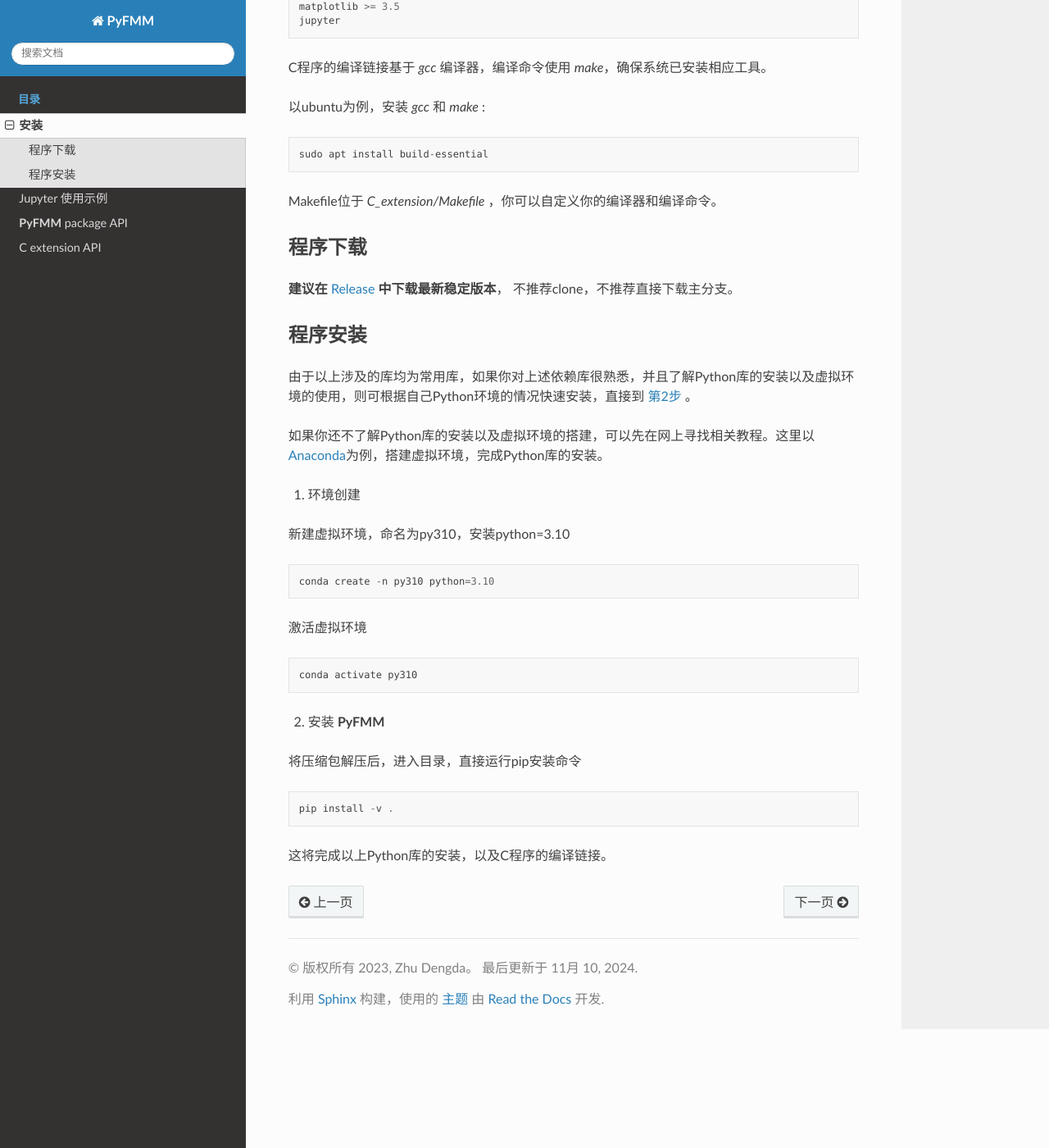
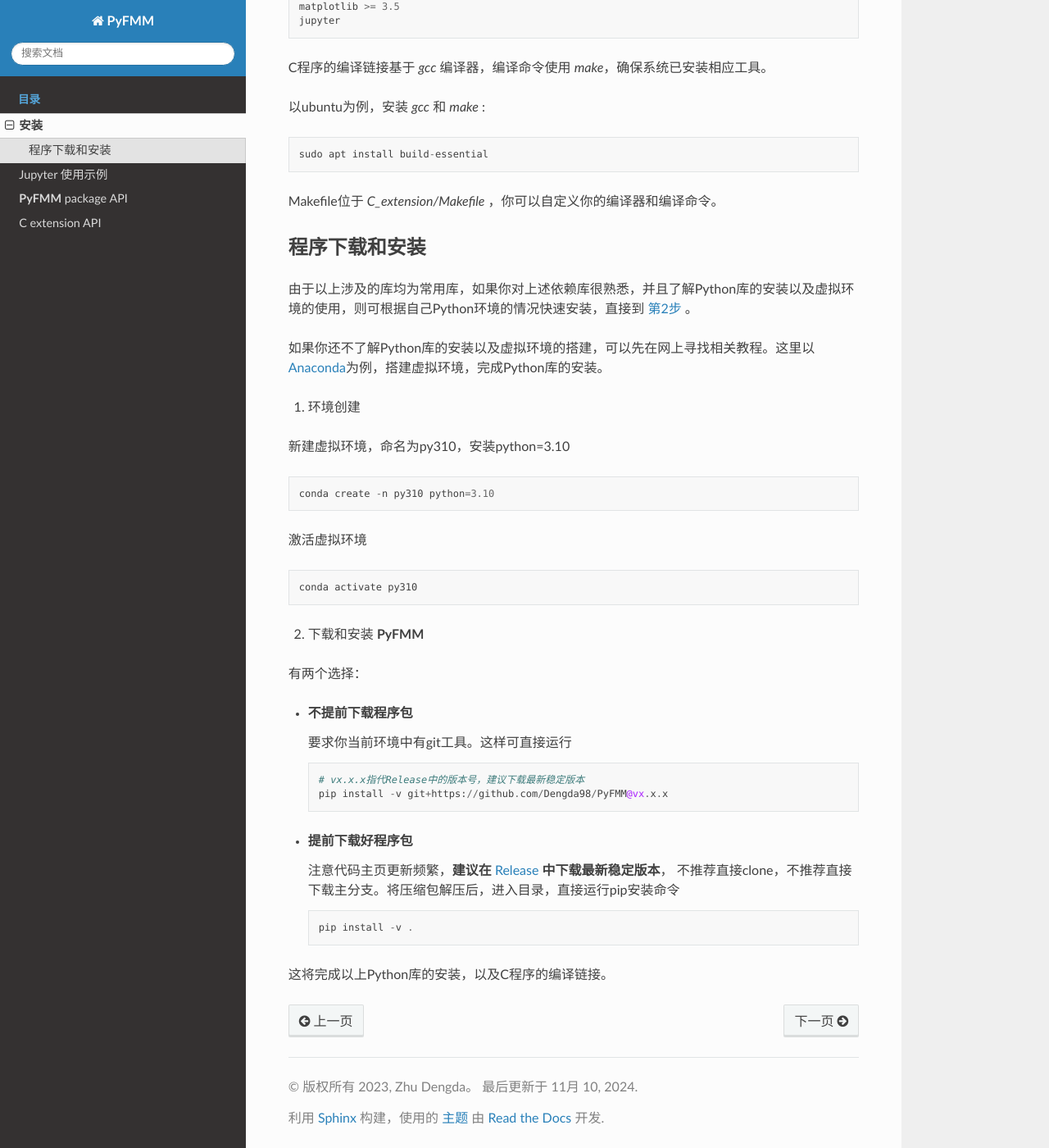
Before and after one commit to Dengda98/PyFMM, a Sphinx documentation site: the page built from docs/source/install.rst, in a window 1280 px wide and 1400 px high, scrolled down 376 px. Shown: the whole window at 82% size. Built offline with Sphinx 7.4.7 and the Read the Docs theme 3.1.0, drawn with Linux system fonts in a browser that asks for light colours; some of the changed text lies outside the part shown.

```diff
--- a/docs/source/install.rst
+++ b/docs/source/install.rst
@@ -8,7 +8,7 @@
 -----------------------------------------------------------
 
 
-**PyFMM**  目前在Linux系统上运行，依赖库包括：
+**PyFMM**  目前可在Linux、Mac系统上运行，依赖库包括：
 
 ::
 
@@ -31,22 +31,12 @@ C程序的编译链接基于 `gcc` 编译器，编译命令使用 `make`，确
 Makefile位于 *C_extension/Makefile* ，你可以自定义你的编译器和编译命令。
 
 
-
-程序下载
-----------
-
-**建议在** `Release <https://github.com/Dengda98/PyFMM/releases>`_ **中下载最新稳定版本**，
-不推荐clone，不推荐直接下载主分支。
-
-
-程序安装
-----------
+程序下载和安装
+--------------
 
 
 由于以上涉及的库均为常用库，如果你对上述依赖库很熟悉，并且了解Python库的安装以及虚拟环境的使用，\
 则可根据自己Python环境的情况快速安装，直接到 :ref:`第2步 <install_step_2>` 。
-
-
 
 
 如果你还不了解Python库的安装以及虚拟环境的搭建，可以先在网上寻找相关教程。这里以 `Anaconda <https://www.anaconda.com>`_\
@@ -67,11 +57,25 @@ Makefile位于 *C_extension/Makefile* ，你可以自定义你的编译器和编
 
 .. _install_step_2:
 
-2. 安装 **PyFMM**
+2. 下载和安装 **PyFMM**
 
-将压缩包解压后，进入目录，直接运行pip安装命令
-::
+有两个选择：
 
-    pip install -v .
++ **不提前下载程序包**
+
+  要求你当前环境中有git工具。这样可直接运行
+  ::
+
+      # vx.x.x指代Release中的版本号，建议下载最新稳定版本
+      pip install -v git+https://github.com/Dengda98/PyFMM@vx.x.x
+
++ **提前下载好程序包**
+
+  注意代码主页更新频繁，**建议在** `Release <https://github.com/Dengda98/PyFMM/releases>`_ **中下载最新稳定版本**，
+  不推荐直接clone，不推荐直接下载主分支。将压缩包解压后，进入目录，直接运行pip安装命令
+  ::
+
+      pip install -v .
+
 
 这将完成以上Python库的安装，以及C程序的编译链接。
```
Also changed, not shown: README.md (+29 -3 lines).
